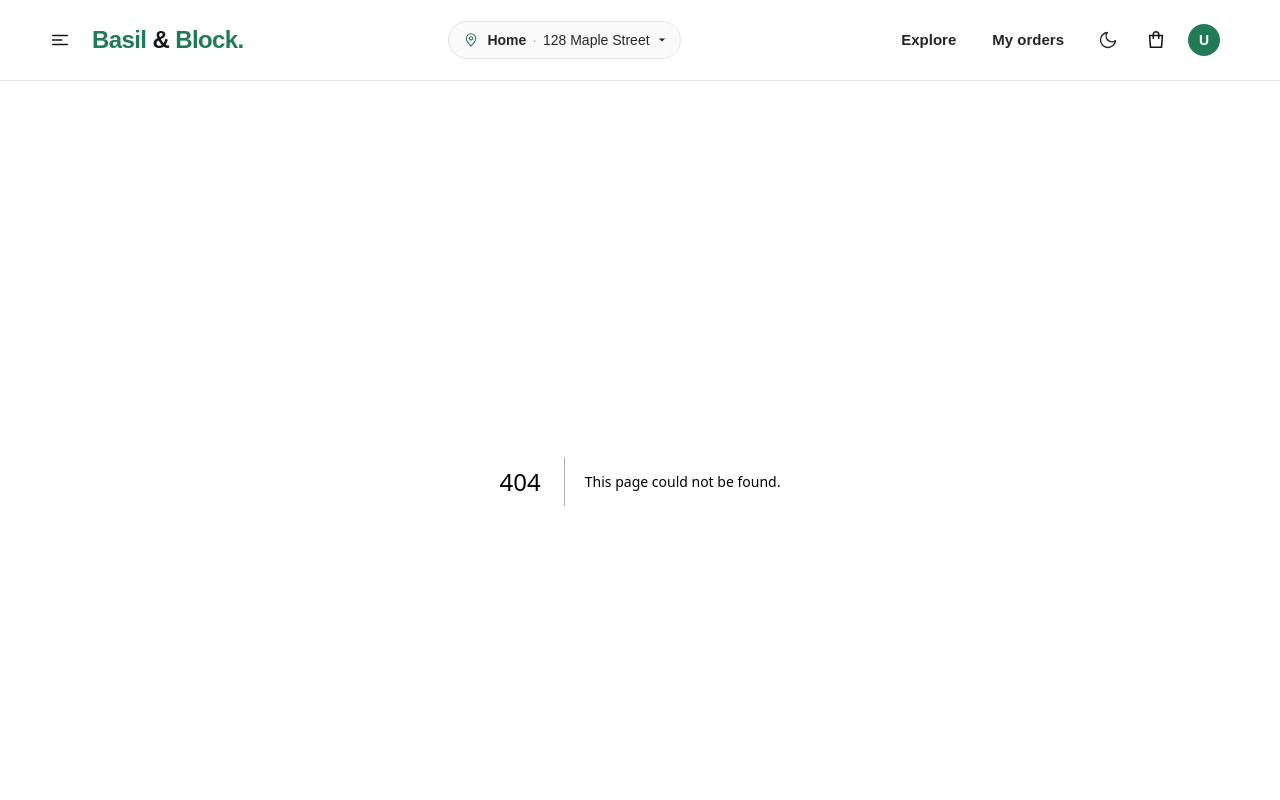
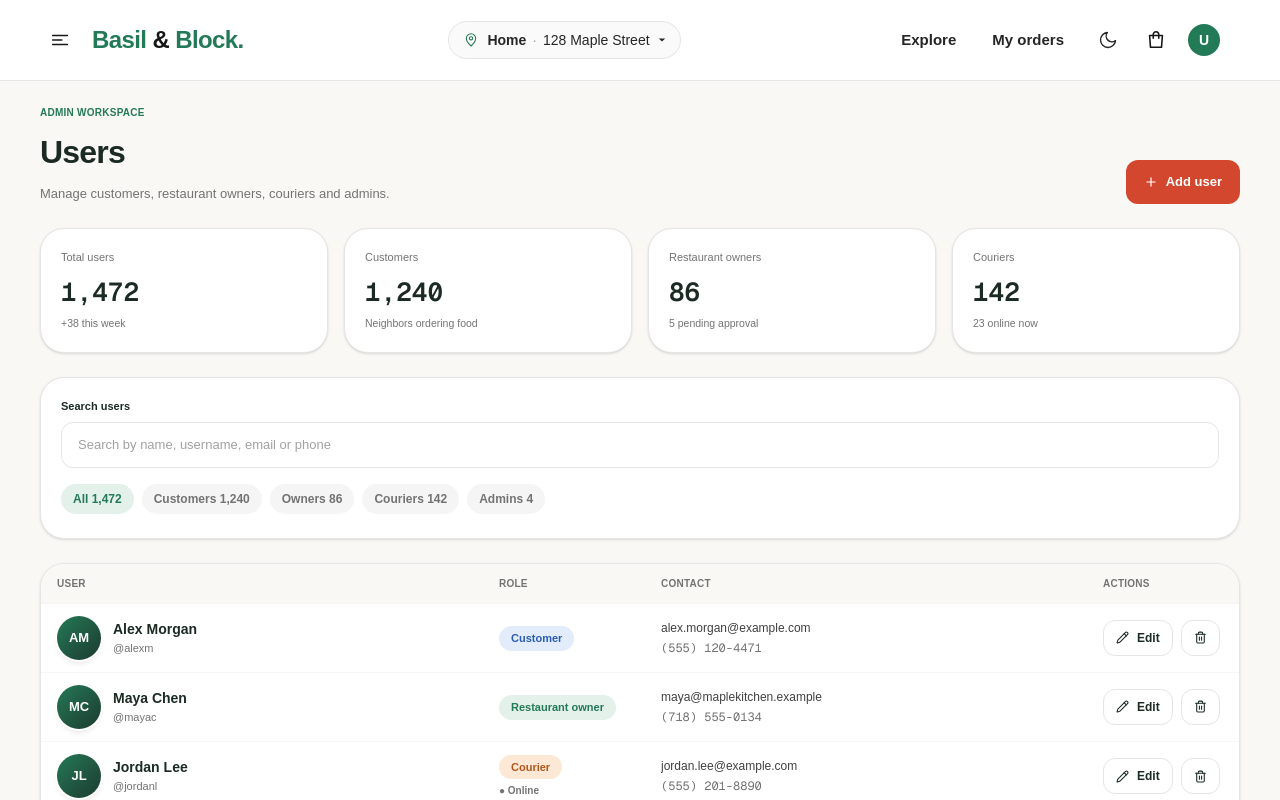
Before and after one commit to gedeno/Delivery-system, a Next.js app in the folder ds_frontend/: page /dashboard/admin/users in a window 1280 px wide. Before the commit this address had no page. Shown: the top 800 px of the page. Built offline with nearby package versions, Linux system fonts and the light colour scheme.

Commit message:
admin user page are created

```diff
--- /dev/null
+++ b/ds_frontend/app/dashboard/admin/users/page.tsx
@@ -0,0 +1,88 @@
+// app/dashboard/admin/users/page.tsx  (UI only: static sample data, no logic)
+import { Plus } from "lucide-react";
+import Button from "@/components/Ui/Button";
+import Input from "@/components/Ui/Input";
+import UserRow, { userCols, type UserRowData } from "@/components/Ui/admincomps/StatCard";
+
+
+/* ---------- sample data (replace with your users) ---------- */
+
+const users: UserRowData[] = [
+  { id: 1, first_name: "Alex", last_name: "Morgan", username: "alexm", email: "alex.morgan@example.com", role: "user", phone: "(555) 120-4471" },
+  { id: 2, first_name: "Maya", last_name: "Chen", username: "mayac", email: "maya@maplekitchen.example", role: "owner", phone: "(718) 555-0134" },
+  { id: 3, first_name: "Jordan", last_name: "Lee", username: "jordanl", email: "jordan.lee@example.com", role: "delivery_person", phone: "(555) 201-8890", Delivery_status: "Online" },
+  { id: 4, first_name: "Taylor", last_name: "Reed", username: "taylorr", email: "taylor.reed@example.com", role: "user", phone: "(555) 330-1144" },
+  { id: 5, first_name: "Sam", last_name: "Rivera", username: "samr", email: "sam.rivera@example.com", role: "delivery_person", phone: "(555) 019-6632", Delivery_status: "Offline" },
+  { id: 6, first_name: "Robin", last_name: "Patel", username: "robinp", email: "robin@basilblock.example", role: "admin", phone: "(555) 640-1127" },
+];
+
+const stats = [
+  { label: "Total users", value: "1,472", hint: "+38 this week" },
+  { label: "Customers", value: "1,240", hint: "Neighbors ordering food" },
+  { label: "Restaurant owners", value: "86", hint: "5 pending approval" },
+  { label: "Couriers", value: "142", hint: "23 online now" },
+];
+
+const pills = ["All 1,472", "Customers 1,240", "Owners 86", "Couriers 142", "Admins 4"];
+const panel = "rounded-3xl border border-neutral-200 bg-white shadow-sm";
+
+export default function AdminUsersPage() {
+  return (
+    <div className="min-h-screen w-full bg-[#faf8f4] px-4 py-6 text-[#1b2b24] sm:px-8 lg:px-10">
+      <header className="flex flex-wrap items-end justify-between gap-4">
+        <div>
+          <p className="text-[10px] font-bold uppercase tracking-wide text-[#237a57]">Admin workspace</p>
+          <h1 className="mt-2 text-[26px] font-bold tracking-tight sm:text-[32px]">Users</h1>
+          <p className="mt-2 text-[13px] text-neutral-500">Manage customers, restaurant owners, couriers and admins.</p>
+        </div>
+        <Button><Plus size={14} aria-hidden /> Add user</Button>
+      </header>
+
+      <main className="mt-6 space-y-6">
+        <div className="grid grid-cols-2 gap-3 sm:gap-4 xl:grid-cols-4">
+          {stats.map((s) => (
+            <div key={s.label} className={`${panel} p-5`}>
+              <p className="text-[11px] text-neutral-500">{s.label}</p>
+              <p className="mt-2 font-mono text-[22px] font-semibold sm:text-[26px]">{s.value}</p>
+              <p className="mt-1 text-[10.5px] text-neutral-500">{s.hint}</p>
+            </div>
+          ))}
+        </div>
+
+        <section className={`${panel} space-y-4 p-5`}>
+          <Input label="Search users" name="search" type="search" placeholder="Search by name, username, email or phone" />
+          <div className="-mx-1 flex gap-2 overflow-x-auto px-1 pb-1">
+            {pills.map((p, i) => (
+              <span key={p} className={`shrink-0 rounded-full px-3 py-1.5 text-[12px] font-semibold ${i === 0 ? "bg-[#e3f1ea] text-[#237a57]" : "bg-neutral-100 text-neutral-500"}`}>
+                {p}
+              </span>
+            ))}
+          </div>
+        </section>
+
+        <section className={`${panel} overflow-hidden`}>
+          <div className={`hidden gap-3 border-b border-neutral-100 bg-[#faf8f4] px-4 py-3 text-[10px] font-bold uppercase tracking-wide text-neutral-500 sm:grid ${userCols}`}>
+            <span>User</span>
+            <span>Role</span>
+            <span>Contact</span>
+            <span>Actions</span>
+          </div>
+
+          <ul className="divide-y divide-neutral-100">
+            {users.map((u) => (
+              <UserRow key={u.id} u={u} />
+            ))}
+          </ul>
+
+          <div className="flex items-center justify-between gap-3 border-t border-neutral-100 px-4 py-3">
+            <p className="text-[12px] text-neutral-500">Showing 1–6 of 1,472</p>
+            <div className="flex gap-2">
+              <Button variant="outline" className="!px-3 !py-2 !text-[12px]" disabled>Previous</Button>
+              <Button variant="outline" className="!px-3 !py-2 !text-[12px]">Next</Button>
+            </div>
+          </div>
+        </section>
+      </main>
+    </div>
+  );
+}
--- /dev/null
+++ b/ds_frontend/components/Ui/admincomps/StatCard.tsx
@@ -0,0 +1,61 @@
+// components/admin/UserRow.tsx  (UI only)
+import { Pencil, Trash2 } from "lucide-react";
+import Button from "@/components/Ui/Button";
+import type { User } from "@/app/lib/types";
+
+export type UserRowData = Pick<User, "id" | "first_name" | "last_name" | "username" | "email" | "role" | "phone"> & {
+  Delivery_status?: string; // couriers only (from your RegisterData)
+};
+
+// shared by the header row on the page, so the columns line up
+export const userCols = "sm:grid-cols-[minmax(0,2fr)_150px_minmax(0,2fr)_120px]";
+
+// the keys must match the role values your backend sends
+const roles: Record<string, { label: string; chip: string }> = {
+  user: { label: "Customer", chip: "bg-[#e3ecfa] text-[#2a5db0]" },
+  owner: { label: "Restaurant owner", chip: "bg-[#e3f1ea] text-[#237a57]" },
+  delivery_person: { label: "Courier", chip: "bg-[#fde8d6] text-[#b4561a]" },
+  admin: { label: "Admin", chip: "bg-[#fbe6e1] text-[#d4472f]" },
+};
+
+const btn = "!px-3 !py-2 !text-[12px]";
+
+export default function UserRow({ u }: { u: UserRowData }) {
+  const role = roles[u.role] ?? { label: u.role, chip: "bg-neutral-100 text-neutral-600" };
+
+  return (
+    <li className={`group grid items-center gap-3 px-4 py-3 transition-colors hover:bg-[#faf8f4] ${userCols}`}>
+      {/* user */}
+      <div className="flex min-w-0 items-center gap-3">
+        <span aria-hidden className="grid size-11 shrink-0 place-items-center rounded-full bg-gradient-to-br from-[#237a57] to-[#1b3b2f] text-[13px] font-bold text-white shadow-md ring-2 ring-white transition-transform duration-300 group-hover:scale-105">
+          {u.first_name[0]}{u.last_name[0]}
+        </span>
+        <div className="min-w-0">
+          <p className="truncate text-[14px] font-semibold">{u.first_name} {u.last_name}</p>
+          <p className="truncate text-[11px] text-neutral-500">@{u.username}</p>
+        </div>
+      </div>
+
+      {/* role */}
+      <div>
+        <span className={`inline-block rounded-full px-3 py-1 text-[11px] font-semibold ${role.chip}`}>{role.label}</span>
+        {u.Delivery_status && <p className="mt-1 text-[10px] font-semibold text-neutral-500">● {u.Delivery_status}</p>}
+      </div>
+
+      {/* contact */}
+      <div className="min-w-0 text-[12px]">
+        <p className="truncate text-neutral-700">{u.email}</p>
+        <p className="mt-0.5 font-mono text-neutral-500">{u.phone}</p>
+      </div>
+
+      {/* actions */}
+      <div className="flex gap-2">
+        <Button variant="outline" className={btn}><Pencil size={13} aria-hidden /> Edit</Button>
+        <Button variant="outline" className={`${btn} hover:!border-[#d4472f] hover:!text-[#d4472f]`}>
+          <Trash2 size={13} aria-hidden />
+          <span className="sr-only">Remove {u.first_name}</span>
+        </Button>
+      </div>
+    </li>
+  );
+}
```
